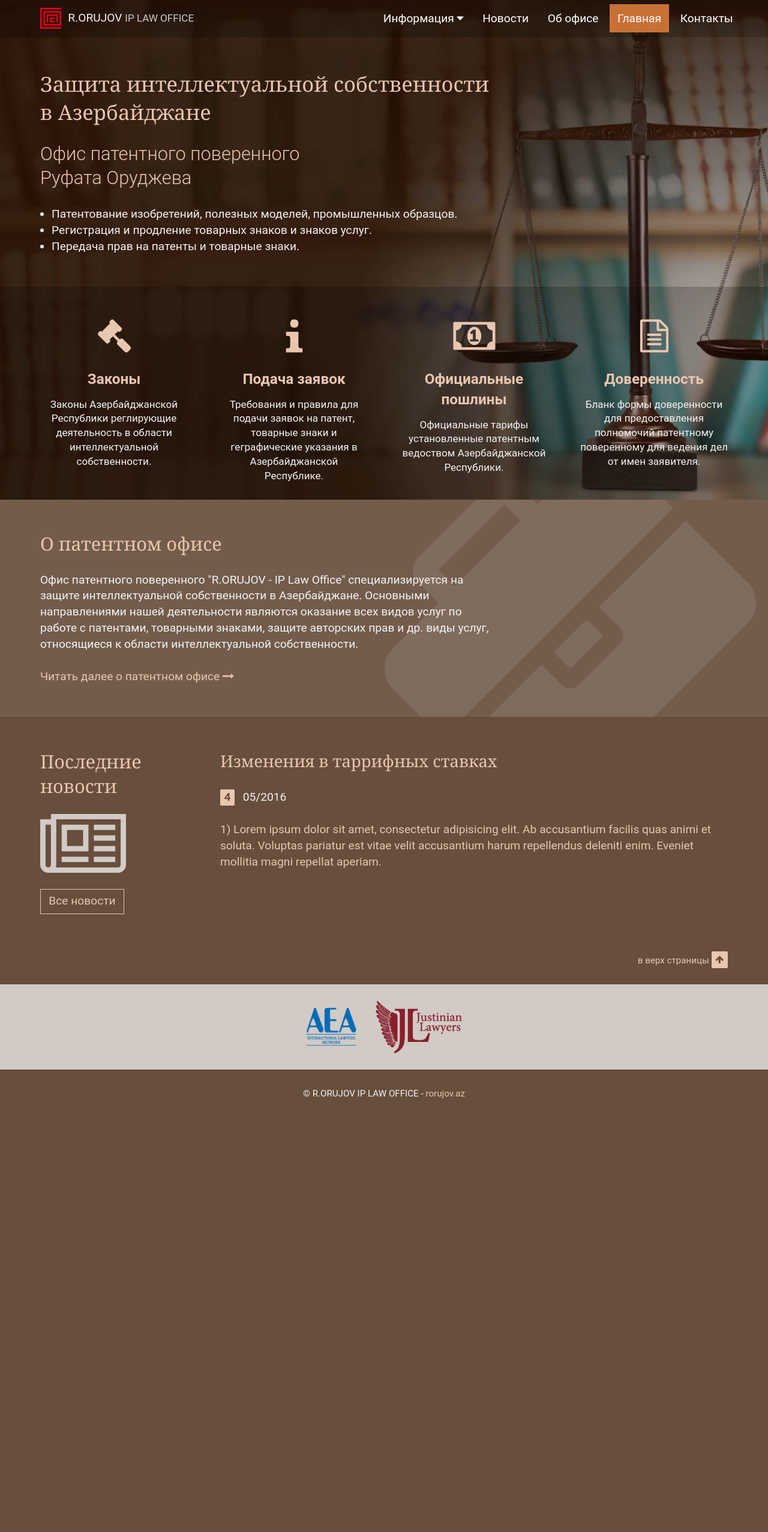
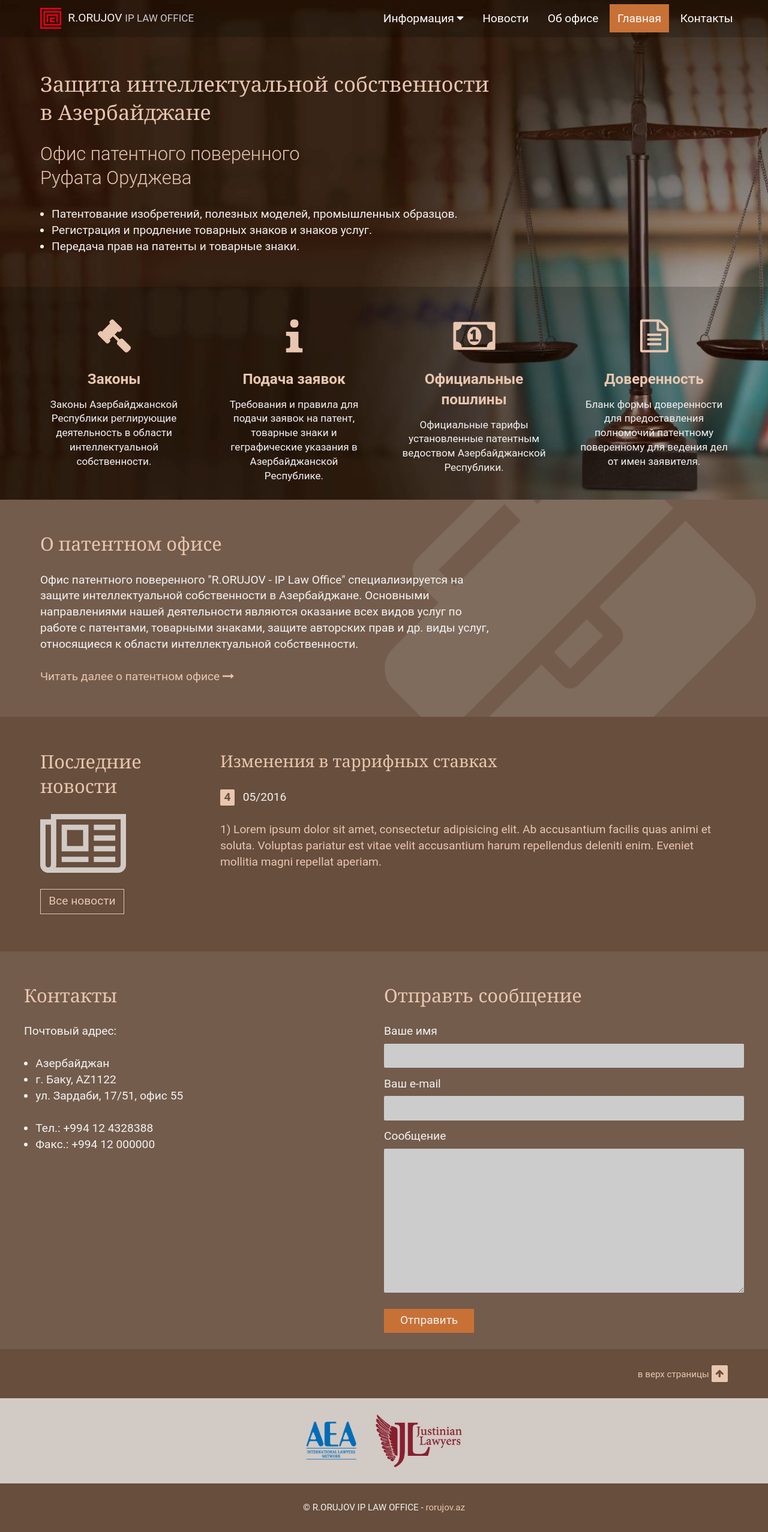
Before and after one commit to anarorujov/rorujov, a Jekyll site: the page built from index.html, in a window 1280 px wide. Shown: the whole page at 60% size. Built offline with Jekyll 4.4.1, drawn with Linux system fonts in a browser that asks for light colours; before the commit the page ends 1863 px from its top, so only the background shows below that.

Commit message:
Added contact block, with contact details and mail form.

```diff
--- a/css/main.css
+++ b/css/main.css
@@ -665,6 +665,14 @@ a.optionalMenuItemDescription:hover {
     }
 }
 
+
+@media only screen and (min-width: 60em) {
+
+    .latestNews {
+        margin-bottom: 1.4rem;
+    }
+}
+
 .latestNews time,
 .news time {
     display: block;
@@ -681,6 +689,65 @@ a.optionalMenuItemDescription:hover {
     background-color: #e9c6af;
     color: #674e3d;
     border-radius: 2px;
+}
+
+/* CONTACTS */
+
+.contact {
+    background-color: rgba(255, 255, 255, 0.08);
+    padding: 1.4rem 0.7rem;
+}
+
+@media only screen and (min-width: 25em) {
+
+    .contact {
+        background-color: rgba(255, 255, 255, 0.08);
+        padding: 1.4rem;
+    }
+}
+
+@media only screen and (min-width: 60em) {
+
+    .contact {
+        background-color: rgba(255, 255, 255, 0.08);
+        padding: 2.8rem 1.4rem 1.4rem;
+    }
+}
+
+.contactForm,
+.contactForm > * {
+    display: block;
+    width: 100%;
+}
+
+#name,
+#email,
+#message {
+    color: #333;
+    background-color: #ccc;
+    border: none;
+    padding: 0.35rem;
+    border-radius: 2px;
+}
+
+#message {
+    height: 12.5rem;
+    margin-bottom: 1.4rem;
+}
+
+.contactForm label {
+    margin-top: 0.7rem;
+    margin-bottom: 0.35rem;
+}
+
+input[type="submit"] {
+    display: inline-block;
+    -webkit-appearance: none;
+    -moz-appearance:    none;
+    border: none;
+    width: initial;
+    padding: 0.35rem 1.4rem;
+    background-color: #c87137;
 }
 
 /* PAGE FOOTER */
--- a/index.html
+++ b/index.html
@@ -13,9 +13,9 @@ pageHeading: Защита интеллектуальной собственно
                 <h2>О патентном офисе</h2>
                 <!--<img src="http://placehold.it/200x200" alt="Бизнесмены в офисе">-->
                 <p>Офис патентного поверенного "R.ORUJOV - IP Law Office" специализируется на защите интеллектуальной собственности
-                        в Азербайджане. Основными направлениями нашей деятельности являются оказание всех видов услуг по
-                        работе с патентами, товарными знаками, защите авторских прав и др. виды услуг, относящиеся к области
-                        интеллектуальной собственности.
+                    в Азербайджане. Основными направлениями нашей деятельности являются оказание всех видов услуг по работе
+                    с патентами, товарными знаками, защите авторских прав и др. виды услуг, относящиеся к области интеллектуальной
+                    собственности.
                 </p>
                 <a href="{{site.baseurl}}/ru/about/">Читать далее о патентном офисе <i class="fa fa-long-arrow-right"></i></a>
             </div>
@@ -30,13 +30,44 @@ pageHeading: Защита интеллектуальной собственно
         </div>
         <div class="unit xs-1 l-3-4">
             <!--loops over posts, checks if russian, and shows up latest 3-->
-                {% for post in site.posts limit:3 %}
-                    {% if post.language == 'russian' %}
+            {% for post in site.posts limit:3 %} {% if post.language == 'russian' %}
             <h3><a href="{{site.baseurl}}{{post.url}}">{{post.newsTitle}}</a></h3>
             <time datetime="{{post.date}}"><span>{{post.day}}</span>{{post.monthYear}}</time>
             <p><a href="{{site.baseurl}}{{post.url}}">{{post.excerpt}}</a></p>
-                    {% endif %}
-                {% endfor %}
+            {% endif %} {% endfor %}
+        </div>
+    </section>
+    <section class="contact">
+        <div class="grid">
+            <div class="unit xs-1 m-1-3 l-1-2 contactDetails">
+                <h2>Контакты</h2>
+                <p>Почтовый адрес:</p>
+                <ul>
+                    <li>Азербайджан</li>
+                    <li> г. Баку, AZ1122</li>
+                    <li> ул. Зардаби, 17/51, офис 55</li>
+                </ul>
+                <ul>
+                    <li>Тел.: +994 12 4328388</li>
+                    <li>Факс.: +994 12 000000</li>
+                </ul>
+            </div>
+            <div class="unit xs-1 m-2-3 l-1-2 contactMailForm">
+                <h2>Отправть сообщение</h2>
+                <!--Formspree mail form-->
+                <form class="contactForm" action="https://formspree.io/your@email.com" method="POST">
+                    <label for="name">Ваше имя</label>
+                    <input id="name" type="text" name="name">
+                    <label for="email">Ваш e-mail</label>
+                    <input id="email" type="email" name="_replyto">
+                    <label for="message">Сообщение</label>
+                    <textarea id="message" name="message"></textarea>
+                    <input type="submit" value="Отправить">
+                    <input type="hidden" name="_next" value="{{site.baseurl}}/ru/mail-sent/">
+                    <input type="hidden" name="_subject" value="Запрос с сайта rorujov.az">
+                    <input type="text" name="_gotcha" style="display:none">
+                </form>
+            </div>
         </div>
     </section>
 </main>
```
Lines whose indentation alone changed are shown as unchanged.
